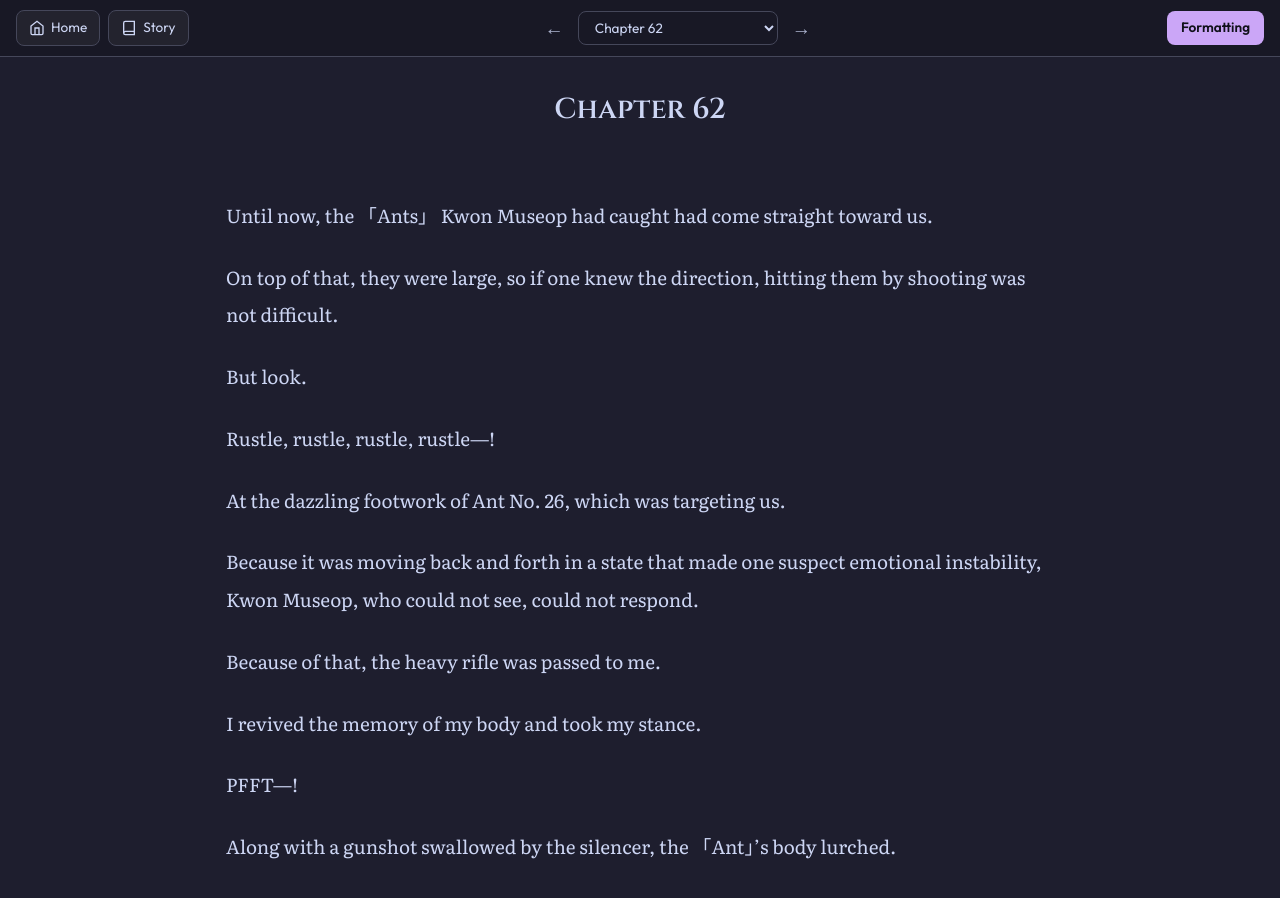
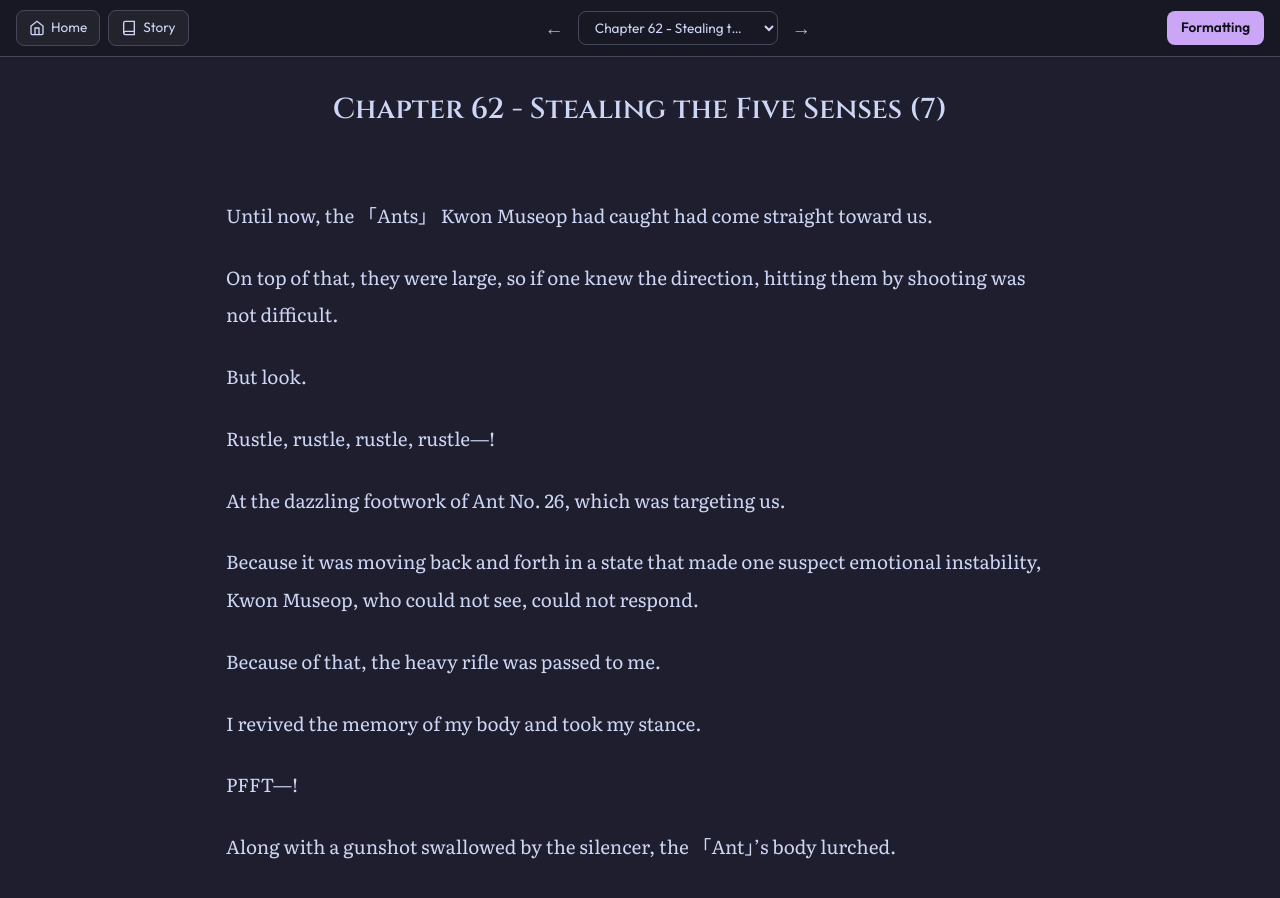
Before and after one commit to soleumn/soleumn.github.io, a Jekyll site: the page built from _chapters/esg/ch62.md, in a window 1280 px wide and 900 px high. Built offline with Jekyll 4.4.1, drawn with Linux system fonts in a browser that asks for light colours; comment, search, counter and statistics services are not loaded.

Commit message:
Update ch62.md

```diff
--- a/_chapters/esg/ch62.md
+++ b/_chapters/esg/ch62.md
@@ -1,5 +1,5 @@
 ---
-title: "Chapter 62"
+title: "Chapter 62 - Stealing the Five Senses (7)"
 categories: esg
 capitulo: 62
 ---
```
